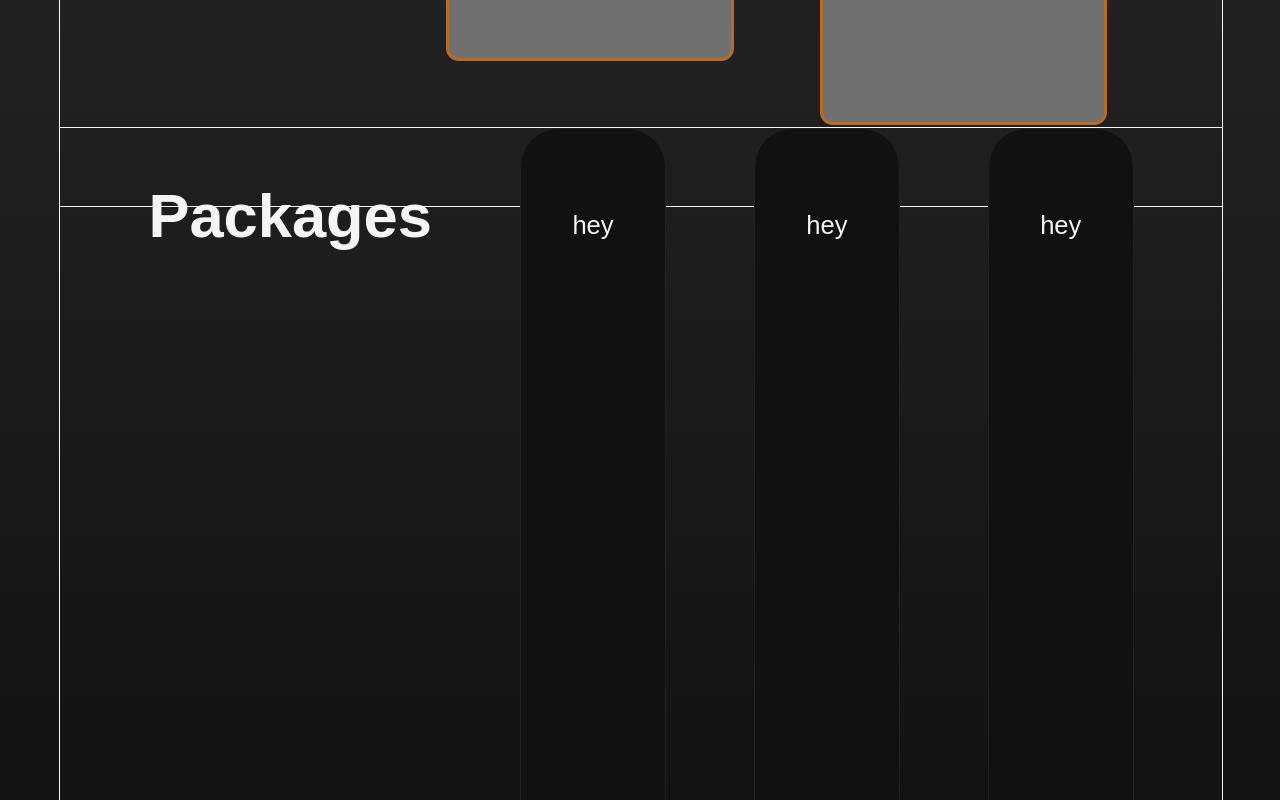
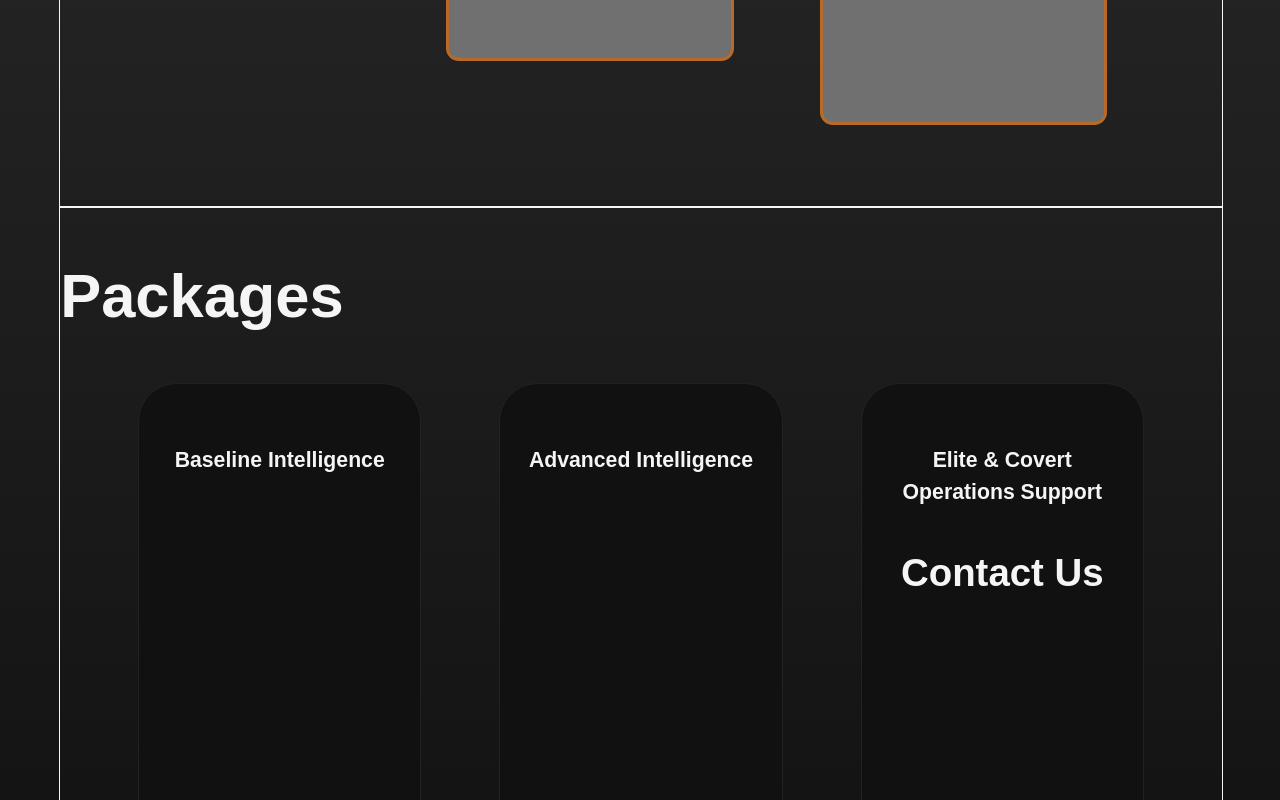
Before and after one commit to RoryMurray7/Sobek, a React (Vite) app: page / in a window 1280 px wide. Shown: the part 2480-3280 px from the top of the page. Built offline with nearby package versions, Linux system fonts and the light colour scheme; a web font is replaced by a local one.

Commit message:
Remove animation, added pricing section, spotlight effect and began filling the pricing cards

```diff
--- a/src/Packages.tsx
+++ b/src/Packages.tsx
@@ -5,22 +5,23 @@ function Packages() {
   return (
     <div
       className="sectionContainer"
-      id="overviewContainer"
+      id="pricingContainer"
     >
+      <div className="large" id="overviewHeader">
+        <h1>Packages</h1>
+      </div>
       <div className="pricingCardContainer">
-        <div className="large" id="overviewHeader">
-          <h1>Packages</h1>
-        </div>
-        <SpotlightCard className="custom-spotlight-card" spotlightColor="rgba(77, 77, 77, 0.2)">
-            <p>hey</p>
+        <SpotlightCard className="custom-spotlight-card" spotlightColor="rgba(77, 77, 77, 0.5)">
+            <h5 className="pricingText">Baseline Intelligence</h5>
 
         </SpotlightCard>
-        <SpotlightCard className="custom-spotlight-card" spotlightColor="rgba(77, 77, 77, 0.2)">
-            <p>hey</p>
+        <SpotlightCard className="custom-spotlight-card" spotlightColor="rgba(77, 77, 77, 0.5)">
+            <h5 className="pricingText">Advanced Intelligence</h5>
 
         </SpotlightCard>
-        <SpotlightCard className="custom-spotlight-card" spotlightColor="rgba(77, 77, 77, 0.2)">
-            <p>hey</p>
+        <SpotlightCard className="custom-spotlight-card" spotlightColor="rgba(77, 77, 77, 0.5)">
+            <h5 className="pricingText">Elite & Covert Operations Support</h5>
+            <h2 className="pricingText">Contact Us</h2>
 
         </SpotlightCard>
       </div>
--- a/src/components/SpotlightCard/SpotlightCard.css
+++ b/src/components/SpotlightCard/SpotlightCard.css
@@ -1,9 +1,10 @@
 .card-spotlight {
+  width: 18vw;
+  padding: 2vw;
   position: relative;
   border-radius: 1.5rem;
   border: 1px solid #222;
   background-color: #111;
-  padding: 2rem;
   overflow: hidden;
   --mouse-x: 50%;
   --mouse-y: 50%;
--- a/src/components/SpotlightCard/SpotlightCard.tsx
+++ b/src/components/SpotlightCard/SpotlightCard.tsx
@@ -1,10 +1,5 @@
 import React, { useRef } from "react";
 import "./SpotlightCard.css";
-
-interface Position {
-  x: number;
-  y: number;
-}
 
 interface SpotlightCardProps extends React.PropsWithChildren {
   className?: string;
--- a/src/index.css
+++ b/src/index.css
@@ -154,14 +154,23 @@ img {
   background-color: white;
 }
 
+#pricingContainer {
+  flex-direction: column;
+  align-items: start;
+  height: 100vh;
+}
+
 .pricingCardContainer {
   display: flex;
   flex-direction: row;
   justify-content: space-evenly;
   width: 100%;
-  height: 100vh;
+  height: 100%;
 }
 
+.pricingText {
+  text-align: center;
+}
 
 
 /* .gatheringIcons {
```
